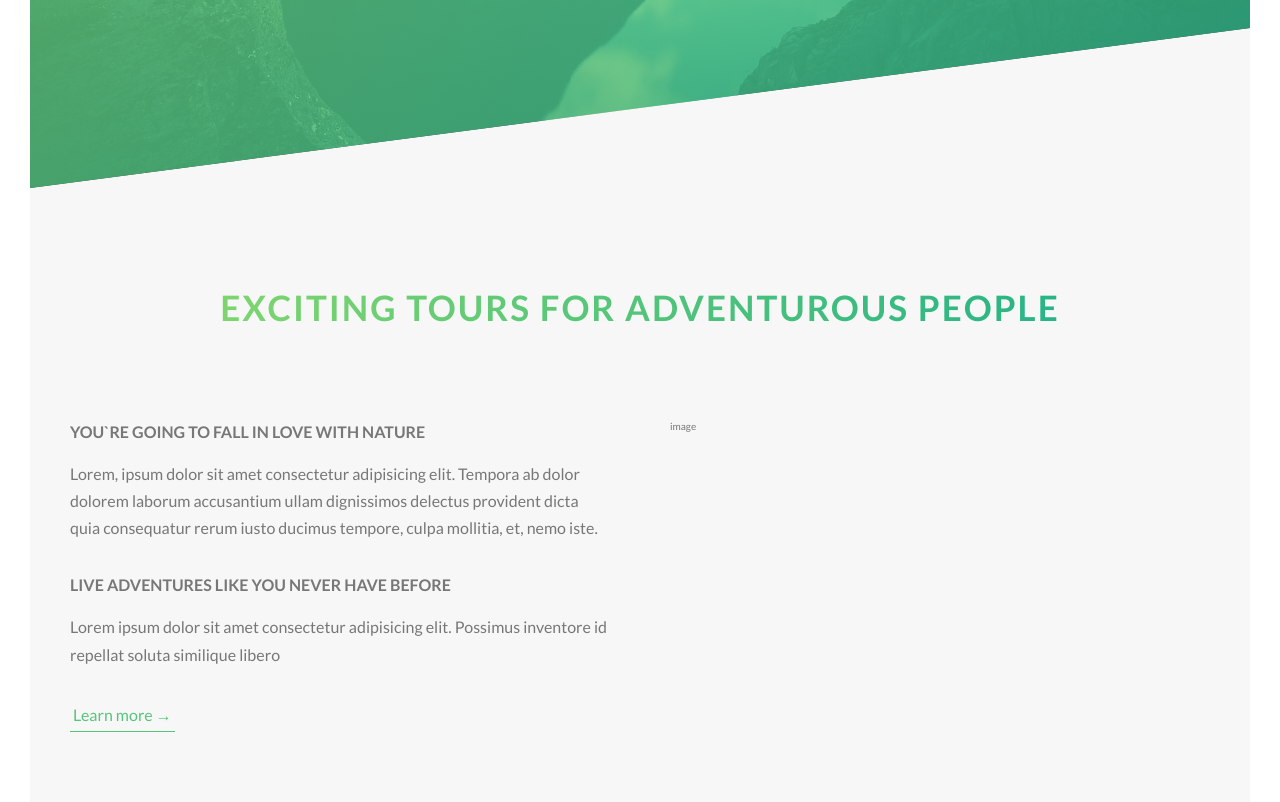
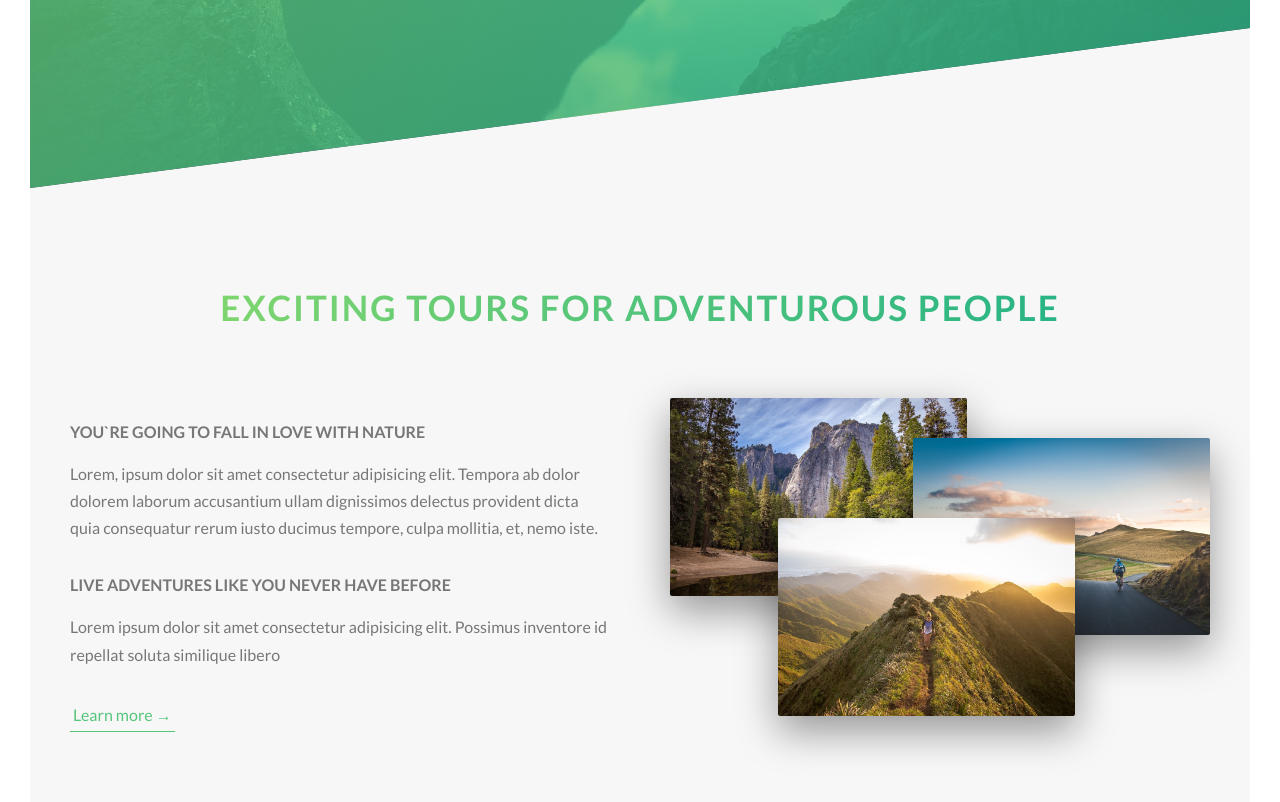
Before and after one commit to Naval63/Natorius, a website: page src/index.html in a window 1280 px wide. Shown: the part 602-1404 px from the top of the page. Drawn offline with nearby package versions, Linux system fonts and the light colour scheme; files that its build step writes are made by us from their sources.

Commit message:
add img and styled them

```diff
--- a/src/index.html
+++ b/src/index.html
@@ -51,7 +51,11 @@
                     <a href="#" class="btn-text">Learn more &rarr;</a>
                 </div>
                 <div class="col-1-of-2">
-                    image
+                    <div class="composition">
+                        <img src="img/nat-1-large.jpg" alt="Photo 1" class="composition__photo composition__photo--p1">
+                        <img src="img/nat-2-large.jpg" alt="Photo 2" class="composition__photo composition__photo--p2">
+                        <img src="img/nat-3-large.jpg" alt="Photo 3" class="composition__photo composition__photo--p3">
+                    </div>
                 </div>
             </div>
 
--- /dev/null
+++ b/src/scss/components/_composition.scss
@@ -0,0 +1,36 @@
+.composition {
+    position: relative;
+
+    &__photo {
+        width: 55%;
+        box-shadow: 0 1.5rem 4rem rgba($color-dark, .4);
+        border-radius: 2px;
+        position: absolute;
+        z-index: 10;
+        transition: all .2s;
+        outline-offset: 2rem;
+
+        &--p1 {
+            left: 0;
+            top: -2rem;
+        }
+        &--p2 {
+            right: 0;
+            top: 2rem;
+        }
+        &--p3 {
+            left: 20%;
+            top: 10rem;
+        }
+        &:hover {
+            outline: 1.5rem solid $color-primary;
+            transform: scale(1.08) translateY(-.5rem);
+            box-shadow: 0 2.5rem 4rem rgba($color-dark, .5);
+            z-index: 20;
+        }
+    }
+
+    &:hover &__photo:not(:hover) {
+        transform: scale(.95);
+    }
+}
--- a/src/scss/main.scss
+++ b/src/scss/main.scss
@@ -3,6 +3,7 @@
 @import "abstracts/variables";
 
 @import "components/button";
+@import "components/composition";
 
 @import "layout/grid";
 @import "layout/header";
```
